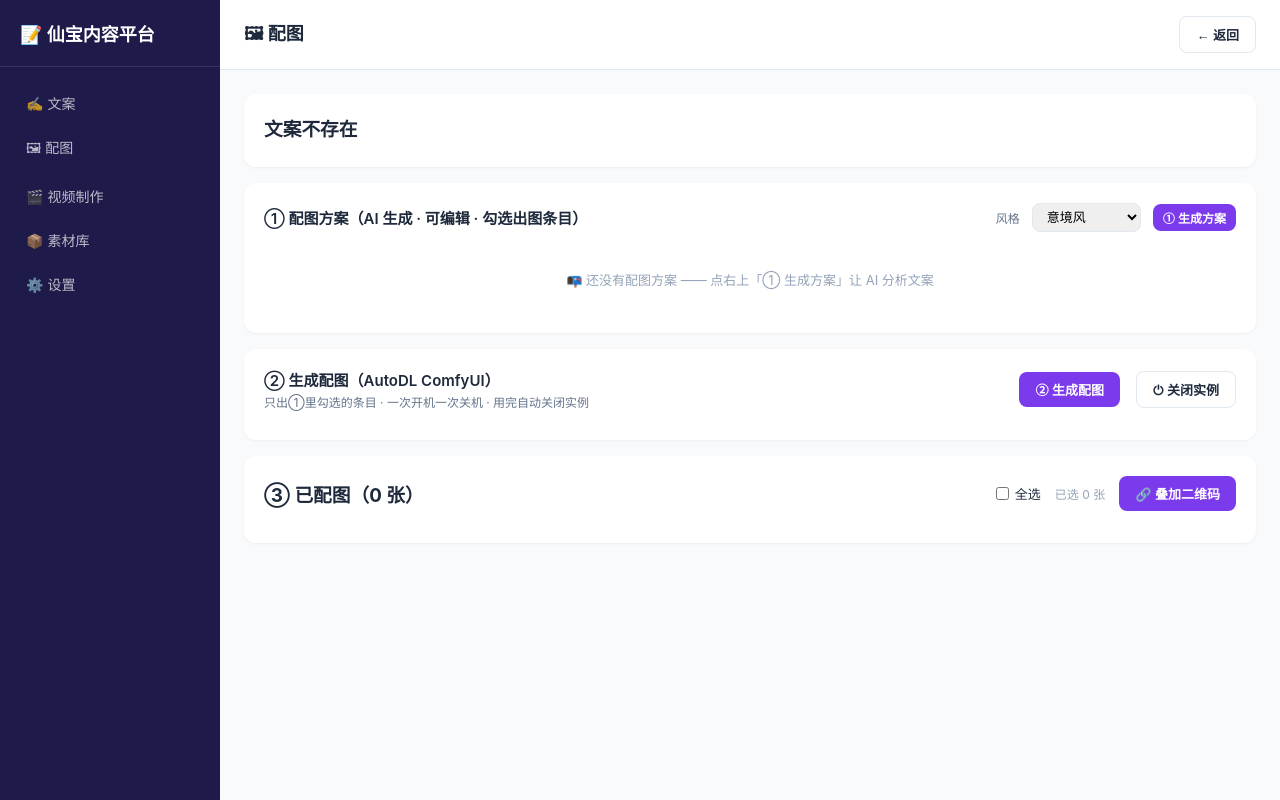
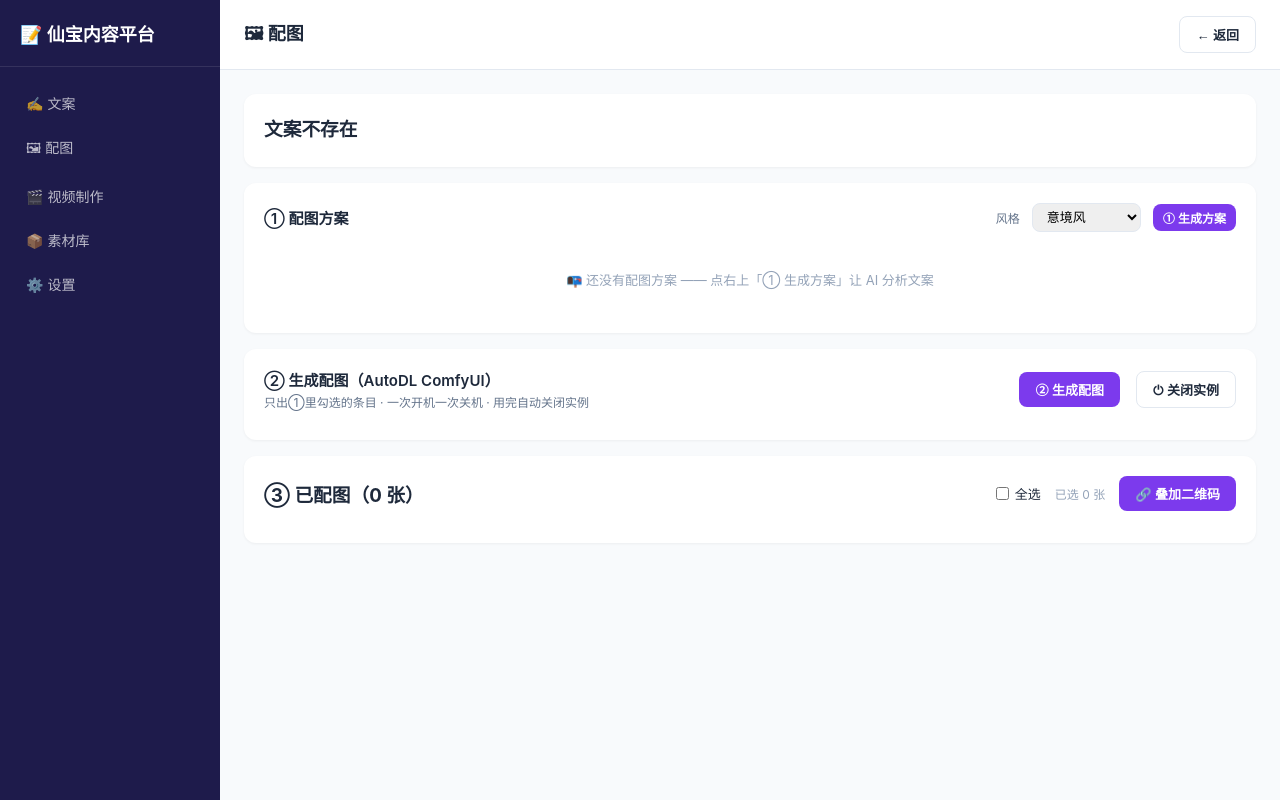
Before and after one commit to bosidon/admin, a Flask app: page /illustrate/1 in a window 1280 px wide. Run offline with Flask 2, Linux system fonts and the light colour scheme; data that the repository does not hold is empty.

Commit message:
style: 配图页 ① 区标题去掉括号说明（AI 生成 · 可编辑 · 勾选出图条目）

```diff
--- a/templates/illustrate.html
+++ b/templates/illustrate.html
@@ -17,7 +17,7 @@
 <div class="card">
     <div style="display:flex;justify-content:space-between;align-items:center;flex-wrap:wrap;gap:10px;margin-bottom:14px;">
         <div>
-            <div style="font-weight:600;font-size:15px;">① 配图方案（AI 生成 · 可编辑 · 勾选出图条目）</div>
+            <div style="font-weight:600;font-size:15px;">① 配图方案</div>
         </div>
         <div style="display:flex;align-items:center;gap:12px;">
             <label style="font-size:12px;color:#64748b;">风格</label>
```
